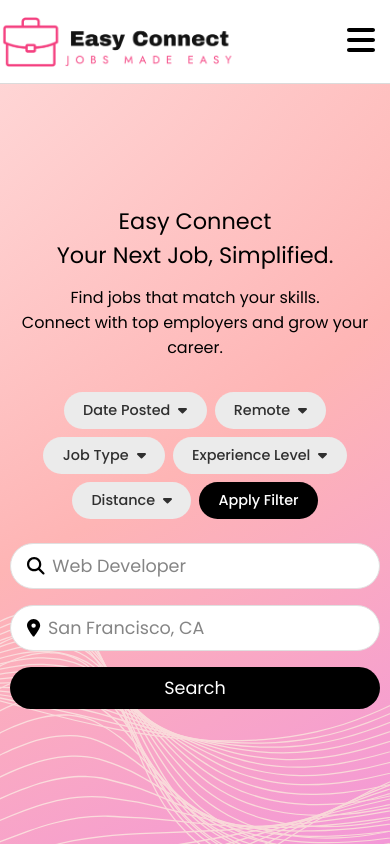
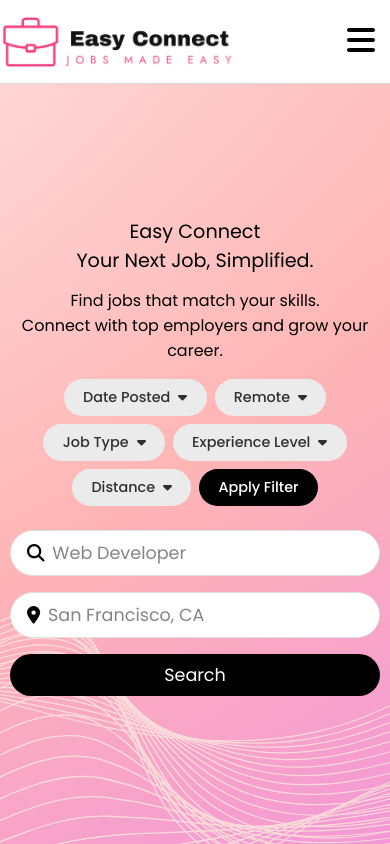
Before and after one commit to ahuda620/EasyConnect-Vite, a React (Vite) app in the folder frontend/: page / in a window 390 px wide. Built offline with nearby package versions, Linux system fonts and the light colour scheme; no server answers.

Commit message:
reduced minhomepage hero font size

```diff
--- a/frontend/src/pages/HomePage.module.css
+++ b/frontend/src/pages/HomePage.module.css
@@ -26,3 +26,15 @@
   font-weight: 400;
   margin-bottom: 4%;
 }
+
+@media (max-width: 1092px) {
+  .heroTitle {
+    font-size: clamp(1.2rem, 2vw, 5rem);
+  }
+
+  .heroText {
+    margin-bottom: 0;
+    margin-inline: auto;
+    width: 90%;
+  }
+}
```
